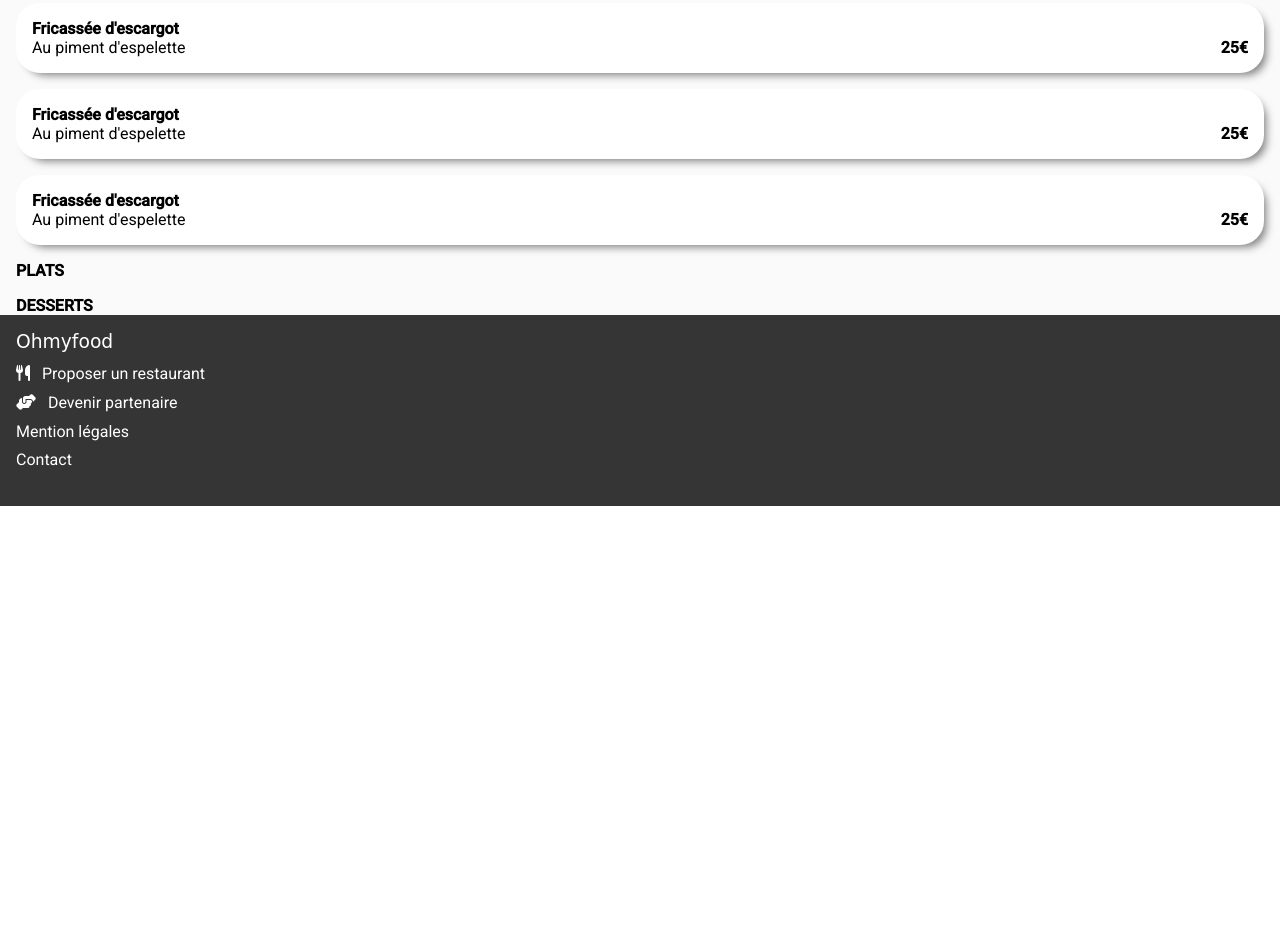
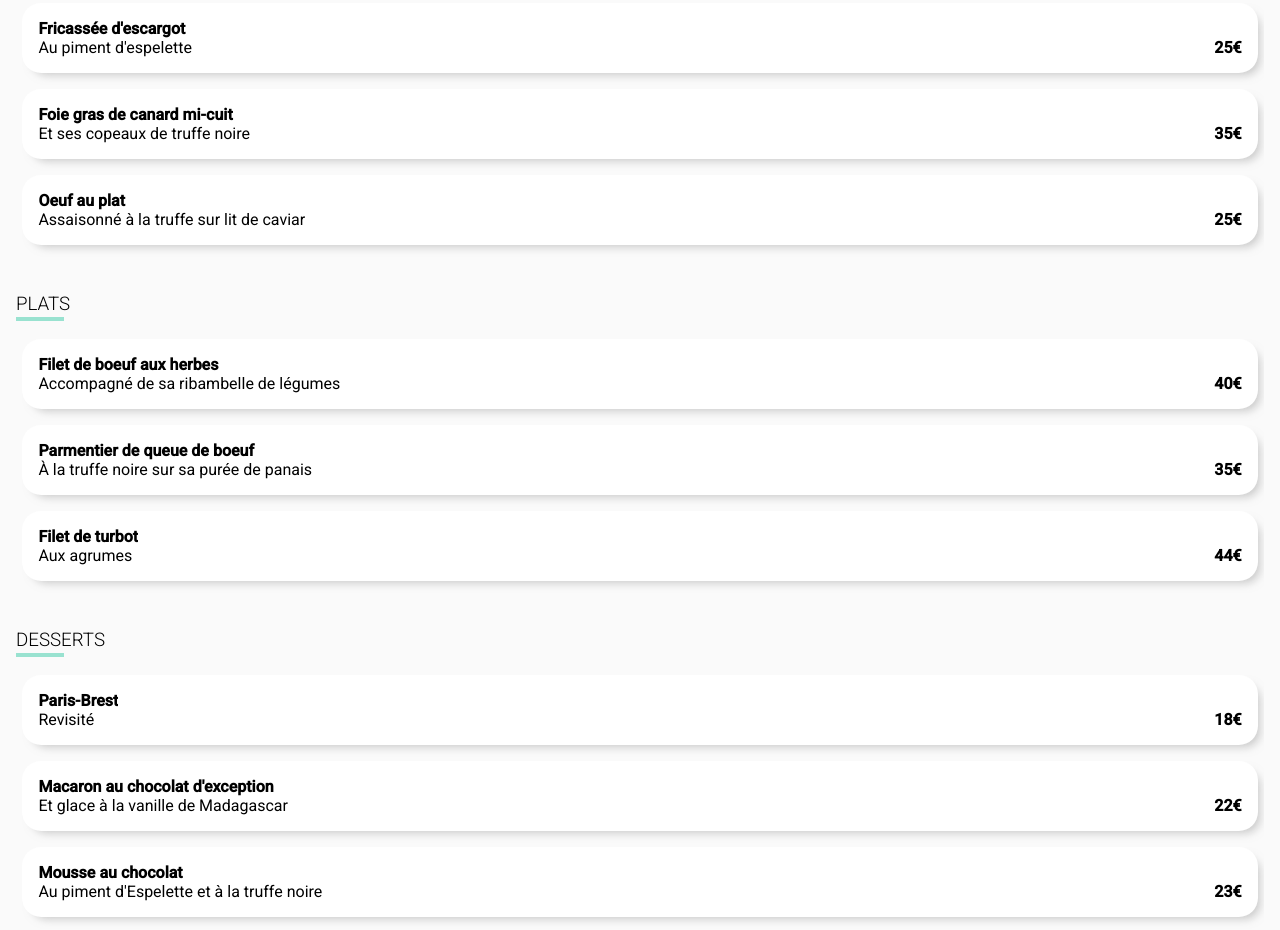
Before and after one commit to Diancire/Ohmyfood, a website: page la-palette-du-gout.html in a window 1280 px wide. Shown: the part 567-1497 px from the top of the page. Before the commit the page ends 1073 px from the top, so only its background shows below. Drawn offline with Linux system fonts and the light colour scheme; a web font is replaced by a local one.

Commit message:
Travail sur la palette du goût

```diff
--- a/la-palette-du-gout.html
+++ b/la-palette-du-gout.html
@@ -29,16 +29,7 @@
         <!-- MENU -->
         <section class="menu">
             <div class="menu-plats">
-                <h3>ENTREES</h3>
-                <div class="menu-card">
-                    <div class="menu-card-texte">
-                        <h4>Fricassée d'escargot</h4>
-                        <p>Au piment d'espelette</p>
-                    </div>
-                    <div class="menu-card-price">
-                        <p>25€</p>
-                    </div>
-                </div>
+                <h3>Entrées</h3>
                 <div class="menu-card">
                     <div class="menu-card-texte">
                         <h4>Fricassée d'escargot</h4>
@@ -53,19 +44,106 @@
                 </div>
                 <div class="menu-card">
                     <div class="menu-card-texte">
-                        <h4>Fricassée d'escargot</h4>
-                        <p>Au piment d'espelette</p>
+                        <h4>Foie gras de canard mi-cuit</h4>
+                        <p>Et ses copeaux de truffe noire</p>
+                    </div>
+                    <div class="menu-card-price">
+                        <p>35€</p>
+                    </div>
+                    <div class="menu-card-valid">
+                        <i class="fa-solid fa-circle-check"></i>
+                    </div>
+                </div>
+                <div class="menu-card">
+                    <div class="menu-card-texte">
+                        <h4>Oeuf au plat</h4>
+                        <p>Assaisonné à la truffe sur lit de caviar</p>
                     </div>
                     <div class="menu-card-price">
                         <p>25€</p>
                     </div>
+                    <div class="menu-card-valid">
+                        <i class="fa-solid fa-circle-check"></i>
+                    </div>
                 </div>
             </div>
             <div class="menu-plats">
-                <h4>PLATS</h4>
+                <h3>Plats</h3>
+                <div class="menu-card">
+                    <div class="menu-card-texte">
+                        <h4>Filet de boeuf aux herbes</h4>
+                        <p>Accompagné de sa ribambelle de légumes</p>
+                    </div>
+                    <div class="menu-card-price">
+                        <p>40€</p>
+                    </div>
+                    <div class="menu-card-valid">
+                        <i class="fa-solid fa-circle-check"></i>
+                    </div>
+                </div>
+                <div class="menu-card">
+                    <div class="menu-card-texte">
+                        <h4>Parmentier de queue de boeuf</h4>
+                        <p>À la truffe noire sur sa purée de panais</p>
+                    </div>
+                    <div class="menu-card-price">
+                        <p>35€</p>
+                    </div>
+                    <div class="menu-card-valid">
+                        <i class="fa-solid fa-circle-check"></i>
+                    </div>
+                </div>
+                <div class="menu-card">
+                    <div class="menu-card-texte">
+                        <h4>Filet de turbot</h4>
+                        <p>Aux agrumes</p>
+                    </div>
+                    <div class="menu-card-price">
+                        <p>44€</p>
+                    </div>
+                    <div class="menu-card-valid">
+                        <i class="fa-solid fa-circle-check"></i>
+                    </div>
+                </div>
             </div>
             <div class="menu-plats">
-                <h4>DESSERTS</h4>
+                <h3>Desserts</h3>
+                <div class="menu-card">
+                    <div class="menu-card-texte">
+                        <h4>Paris-Brest</h4>
+                        <p>Revisité</p>
+                    </div>
+                    <div class="menu-card-price">
+                        <p>18€</p>
+                    </div>
+                    <div class="menu-card-valid">
+                        <i class="fa-solid fa-circle-check"></i>
+                    </div>
+                </div>
+                <div class="menu-card">
+                    <div class="menu-card-texte">
+                        <h4>Macaron au chocolat d'exception </h4>
+                        <p>Et glace à la vanille de Madagascar</p>
+                    </div>
+                    <div class="menu-card-price">
+                        <p>22€</p>
+                    </div>
+                    <div class="menu-card-valid">
+                        <i class="fa-solid fa-circle-check"></i>
+                    </div>
+                </div>
+                <div class="menu-card">
+                    <div class="menu-card-texte">
+                        <h4>Mousse au chocolat</h4>
+                        <p>Au piment d'Espelette et à la truffe noire</p>
+                    </div>
+                    <div class="menu-card-price">
+                        <p>23€</p>
+                    </div>
+                    <div class="menu-card-valid">
+                        <i class="fa-solid fa-circle-check"></i>
+                    </div>
+                </div>
             </div>
         </section>
 
--- a/scss/_accueil.scss
+++ b/scss/_accueil.scss
@@ -130,6 +130,7 @@ header {
             p {
                 padding-bottom: 1rem;
             }
+            @include btn-heart;
         }
     }
 }
--- a/scss/_restaurants.scss
+++ b/scss/_restaurants.scss
@@ -29,7 +29,7 @@
 // MENU
 
 .menu {
-    padding: 0 1rem;
+    margin: 0 1rem;
     display: grid;
     grid-template-columns: (3, 1fr);
     gap: 1rem;
@@ -37,16 +37,36 @@
         grid-template-columns: (1, 1fr);
     }
     .menu-plats {
-
+        overflow: hidden;
+        h3 {
+            text-transform: uppercase;
+            font-weight: 300;
+            position: relative;
+            &::after {
+                content: "";
+                position: absolute;
+                bottom: 0.1rem;
+                left: 0rem;
+                height: 0.25rem;
+                width: 3rem;
+                background-color: var(--thirdly);
+            }
+        }
         .menu-card {
             background-color: white;
             display: flex;
-            border-radius: 1.5rem;
-            margin-top: 1rem;
+            border-radius: 1.2rem;
+            margin: 1rem 0.4rem;
             overflow: hidden;
             box-shadow: var(--box-shadow);
             .menu-card-texte {
                 padding: 1rem;
+                overflow: hidden;
+                h4, p {
+                    overflow: hidden;
+                    white-space: nowrap;
+                    text-overflow: ellipsis;
+                }
             }
             .menu-card-price {
                 padding: 1rem;
@@ -62,6 +82,7 @@
                 transition: all 0.4s;
                 display: grid;
                 place-items: center;
+                flex-shrink: 0;
                 i {
                     font-size: 1.5rem;
                     color: white;
--- a/scss/variables.scss
+++ b/scss/variables.scss
@@ -10,5 +10,6 @@
     --background-grey-dark:#353535;
     --grey-dark: #999;
     --grey-light: #7e7e7e;
-    --box-shadow: 6px 6px 8px -4px rgba(0,0,0,0.5);
+    // --box-shadow: 6px 6px 8px -4px rgba(0,0,0,0.5);
+    --box-shadow: 6px 6px 8px -4px rgba(153,153,153,0.5);
 }
```
Also changed, not shown: css/style.css, css/variables.css, 2 other files.
